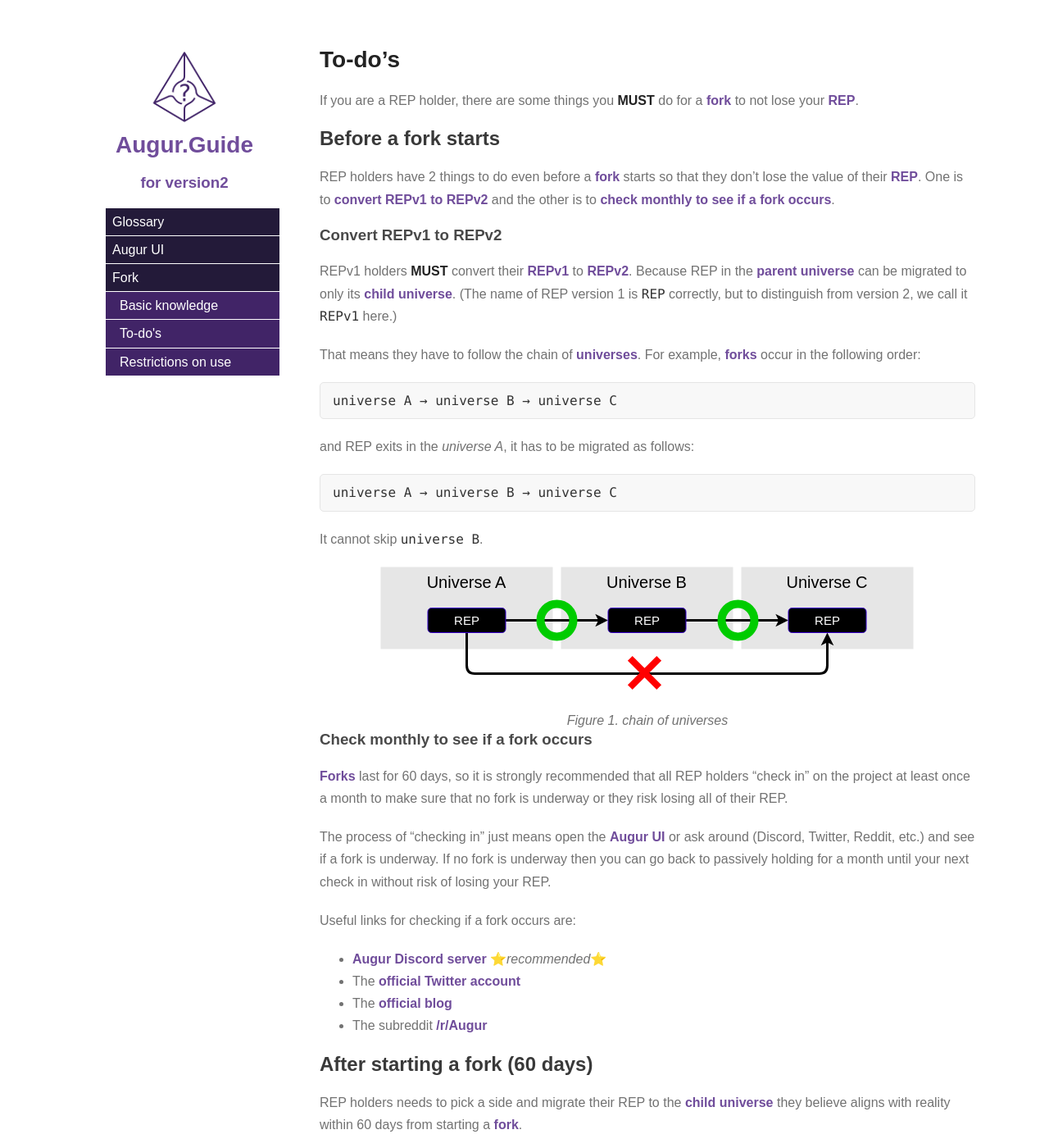
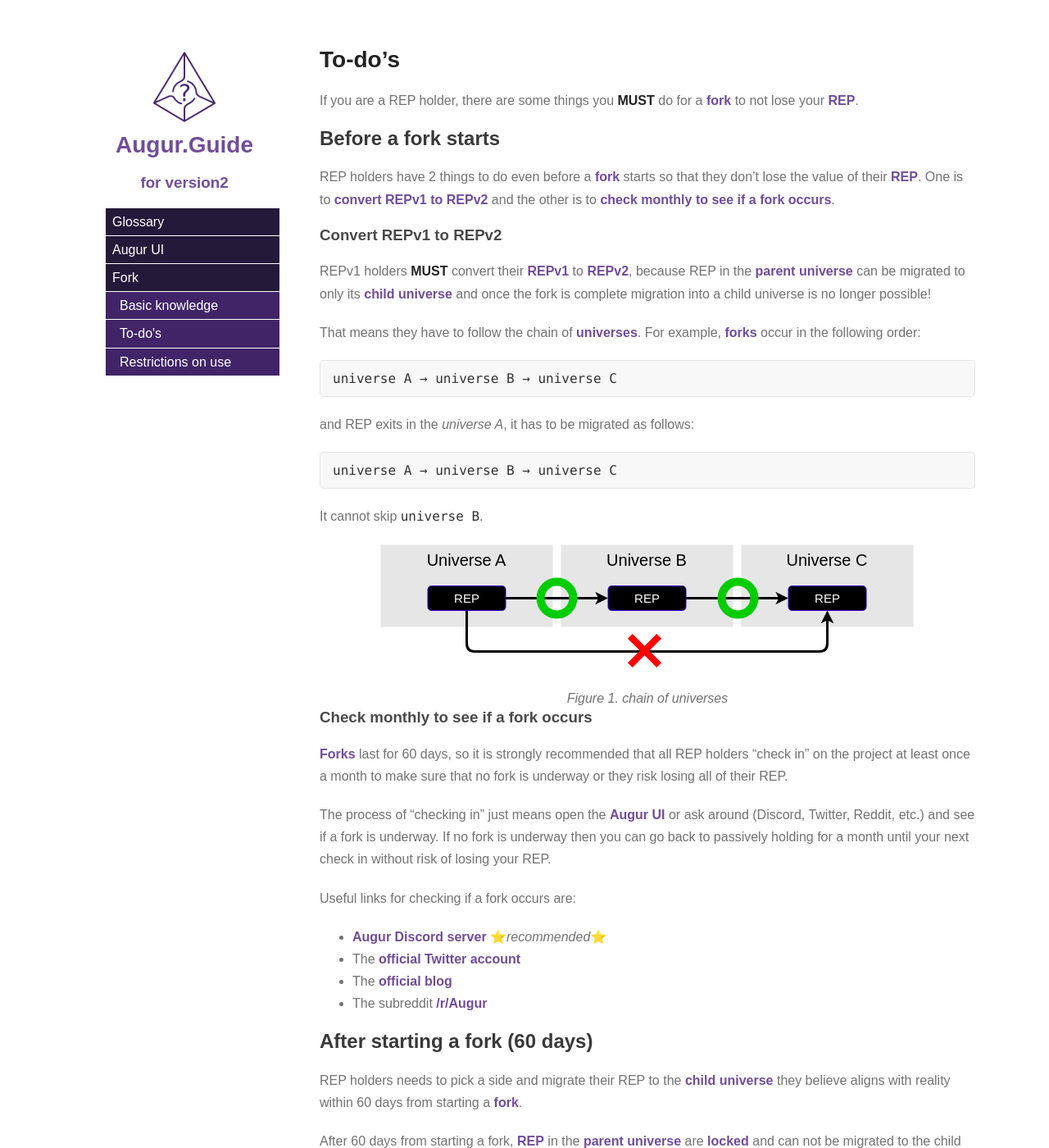
Before and after one commit to MicahZoltu/Augur.Guide-for-IPFS, a Jekyll site: the page built from collections/_version2-english/9-fork/2-to-dos.md, in a window 1280 px wide and 1400 px high. Shown: the whole window at 82% size. Built offline with Jekyll 4.4.1, drawn with Linux system fonts in a browser that asks for light colours; comment, search, counter and statistics services are not loaded; some of the changed text lies outside the part shown.

Commit message:
Reflect the suggestions on PR#34
I refrected the suggestions on https://github.com/msagansk/Augur.Guide/pull/34.
Specifically:
https://github.com/msagansk/Augur.Guide/pull/34#discussion_r557015341
https://github.com/msagansk/Augur.Guide/pull/34#discussion_r557016088
https://github.com/msagansk/Augur.Guide/pull/34#discussion_r557017281
https://github.com/msagansk/Augur.Guide/pull/34#discussion_r557017428

````diff
--- a/collections/_version2-english/9-fork/2-to-dos.md
+++ b/collections/_version2-english/9-fork/2-to-dos.md
@@ -17,6 +17,7 @@
 {% assign glossary_repv2 = glossary_path | append: '#REPv2' %}
 {% assign glossary_roi = glossary_path | append: '#ROI' %}
 {% assign glossary_sibling_universe = glossary_path | append: '#Sibling_Universe' %}
+{% assign glossary_truth_universe = glossary_path | append: '#Truth_Universe' %}
 {% assign glossary_winning_universe = glossary_path | append: '#Winning_Universe' %}
 
 # To-do's
@@ -26,7 +27,7 @@
 REP holders have 2 things to do even before a [fork]({{glossary_fork}}) starts so that they don't lose the value of their [REP]({{glossary_reputation_token}}). One is to [convert REPv1 to REPv2](#convert-repv1-to-repv2) and the other is to [check monthly to see if a fork occurs](#check-monthly-to-see-if-a-fork-occurs).
 
 ### Convert REPv1 to REPv2
-REPv1 holders **MUST** convert their [REPv1]({{glossary_repv1}}) to [REPv2]({{glossary_repv2}}). Because REP in the [parent universe]({{glossary_parent_universe}}) can be migrated to only its [child universe]({{glossary_child_universe}}).  (The name of REP version 1 is `REP` correctly, but to distinguish from version 2, we call it `REPv1` here.)
+REPv1 holders **MUST** convert their [REPv1]({{glossary_repv1}}) to [REPv2]({{glossary_repv2}}), because REP in the [parent universe]({{glossary_parent_universe}}) can be migrated to only its [child universe]({{glossary_child_universe}}) and once the fork is complete migration into a child universe is no longer possible!
 
 That means they have to follow the chain of [universes]({{glossary_universe}}). For example, [forks]({{glossary_fork}}) occur in the following order:
 ```
````
Also changed, not shown: other parts of collections/_version2-english/9-fork/2-to-dos.md (+2 -2 lines).
